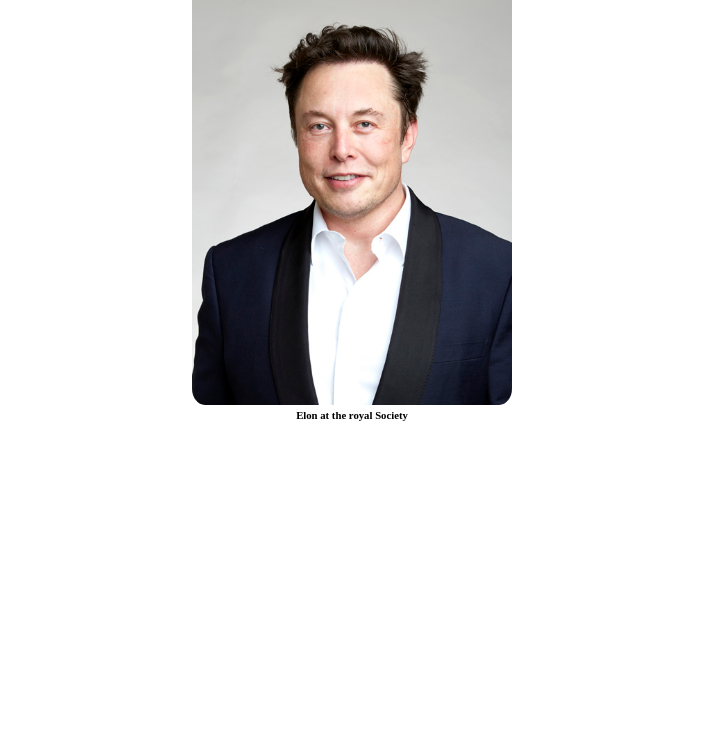
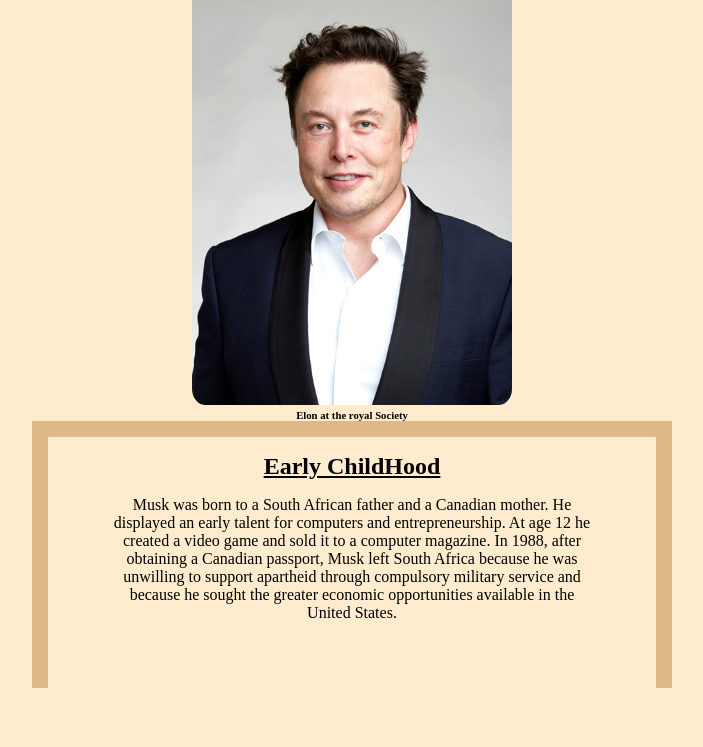
Before and after one commit to Peter-Mateo/First-Projects, a plain HTML site: page Tribute Page/index.html in a window 1280 px wide. Shown: the part 53-800 px from the top of the page, without its empty margins (288-991 px from the left). Drawn offline with Linux system fonts and the light colour scheme.

Commit message:
design/childhood

```diff
--- a/Tribute Page/index.html
+++ b/Tribute Page/index.html
@@ -8,10 +8,18 @@
     <link rel="stylesheet" href="style.css">
 </head>
 <body>
-    <div class="center">
-        <h1>Elon Musk</h1>
-        <img id = "elon" src="/Elon_Musk_Royal_Society_(crop2).jpg" alt="Picture of Elon Musk">
-        <h6>Elon at the royal Society</h6>
+    <div class="container">
+        <div class="center">
+            <h1>Elon Musk</h1>
+            <img id = "elon" src="/Elon_Musk_Royal_Society_(crop2).jpg" alt="Picture of Elon Musk">
+            <h6>Elon at the royal Society</h6>
+        </div>
+        <div class="center main">
+            <div class="earlyc">
+                <h2 id="chapter">Early ChildHood</h2>
+                <p>Musk was born to a South African father and a Canadian mother. He displayed an early talent for computers and entrepreneurship. At age 12 he created a video game and sold it to a computer magazine. In 1988, after obtaining a Canadian passport, Musk left South Africa because he was unwilling to support apartheid through compulsory military service and because he sought the greater economic opportunities available in the United States.</p>
+            </div>
+        </div>
     </div>
 </body>
 </html>
--- a/Tribute Page/style.css
+++ b/Tribute Page/style.css
@@ -1,8 +1,12 @@
 * {
-    margin: 0;
+    margin: 0 auto;
     padding: 0;
+    background-color: blanchedalmond;
 }
-
+.container {
+    background-color: burlywood;
+    width: 40em;
+}
 .center {
     text-align: center;
 }
@@ -11,3 +15,15 @@
     border-radius: 4%;
     width: 20em;
 }
+.main {
+    margin: 1em;
+    padding: 1em;
+}
+p {
+    width: 30em;
+    height: 10em;
+    padding: 1em;
+}
+#chapter {
+    text-decoration: underline;
+}
```
